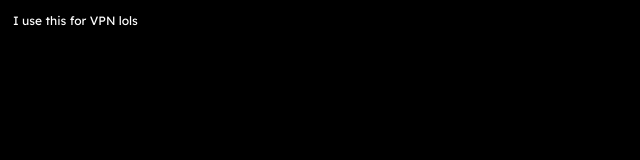
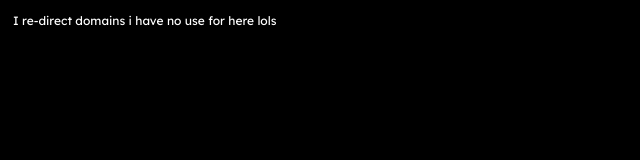
Before and after one commit to itsbounce/home, a plain HTML site: page index.html in a window 1280 px wide. Shown: the whole page, without its empty margins (0-640 px from the left). Drawn offline with Linux system fonts and the light colour scheme.

Commit message:
Update index.html

```diff
--- a/index.html
+++ b/index.html
@@ -7,4 +7,4 @@
     text-align: left;
     padding: 5px;
     font-size: 12px;
-">I use this for VPN lols</body></html>
+">I re-direct domains i have no use for here lols</body></html>
```
